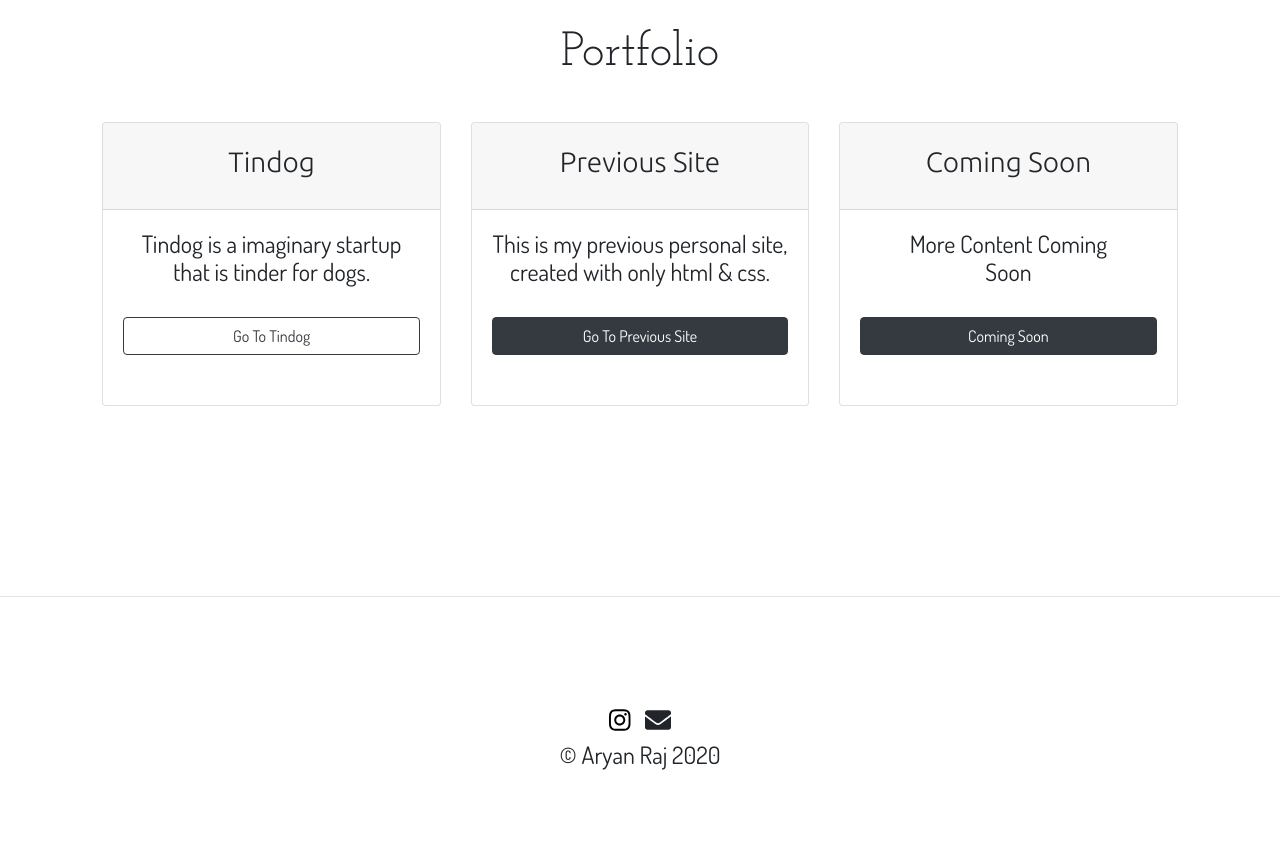
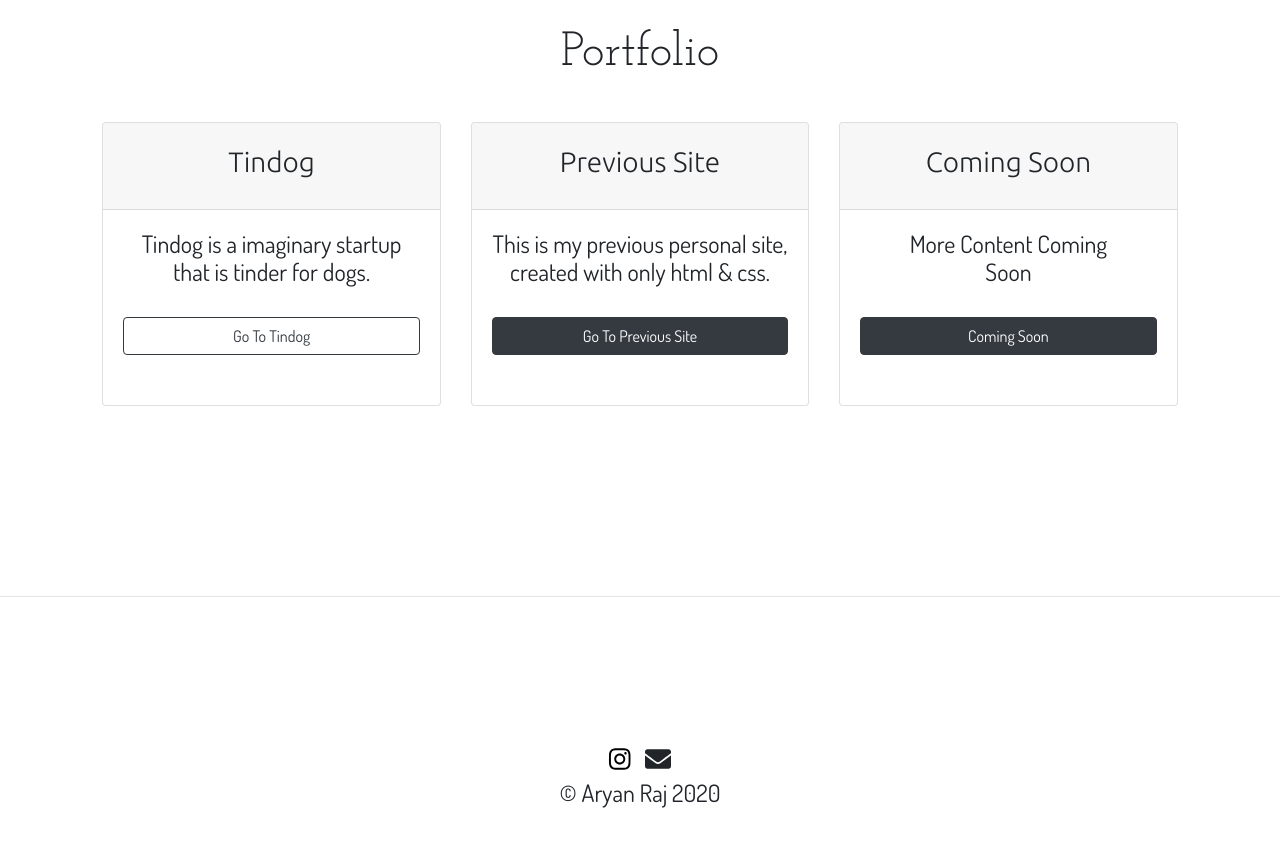
Before and after one commit to aryanraj2007/home, a plain HTML site: page index.html in a window 1280 px wide. Shown: the part 1558-2405 px from the top of the page. Drawn offline with nearby package versions, Linux system fonts and the light colour scheme.

Commit message:
Update styles.css

```diff
--- a/css/styles.css
+++ b/css/styles.css
@@ -117,8 +117,7 @@ a:hover{
 /* footer */
 #footer{
   text-align: center;
-  padding: 7% 15%;
-  margin-bottom: 100px;
+  padding: 10% 15%;
 }
 
 .footer-img{
```
